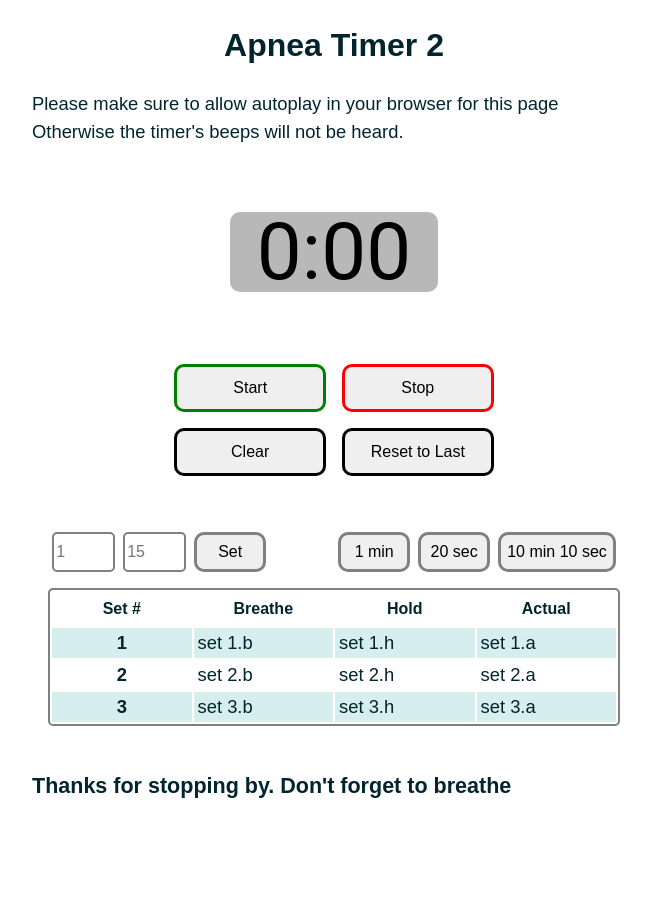
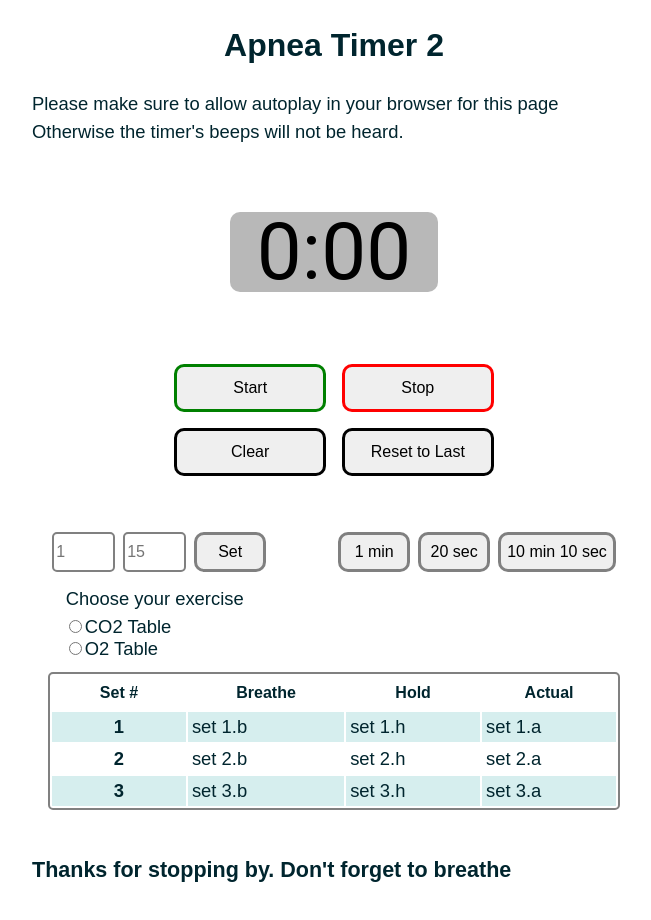
Before and after one commit to ccchrissss/apnea-timer-2, a React (Vite) app: page / in a window 1280 px wide. Shown: the top 920 px of the page, without its empty margins (306-957 px from the left). Before the commit the page ends 847 px from the top, so only its background shows below. Built offline with nearby package versions, Linux system fonts and the light colour scheme.

Commit message:
feat: add more styling for WorkoutTable component. feat: create radio buttons for user to choose exercise table type.

```diff
--- a/src/components/WorkoutTable.jsx
+++ b/src/components/WorkoutTable.jsx
@@ -6,6 +6,19 @@ const WorkoutTable = () => {
 
   return (
     <StyledWorkoutTable>
+      <fieldset>
+        <legend>Choose your exercise</legend>
+        <div>
+          <input type="radio" id="co2" value="CO2" name="table-type" />
+          <label for="co2">CO2 Table</label>
+        </div>
+        <div>
+          <input type="radio" id="o2" value="O2" name="table-type" />
+          <label for="o2">O2 Table</label>
+        </div>
+      </fieldset>
+
+
       <table>
         <thead>
           <tr className="categories">
--- a/src/components/styles/WorkoutTable.styled.jsx
+++ b/src/components/styles/WorkoutTable.styled.jsx
@@ -3,6 +3,10 @@ import styled from 'styled-components'
 export const StyledWorkoutTable = styled.section`
 
   margin: 1rem;
+
+  fieldset {
+    border: none;
+  }
 
   table {
     table-layout: fixed;
@@ -26,6 +30,9 @@ export const StyledWorkoutTable = styled.section`
 
   thead > tr > th {
     padding: 0.5rem;
+  }
+  thead > tr > th:nth-child(2) {
+    width: 28%;
   }
 
   tbody > tr > * {
```
